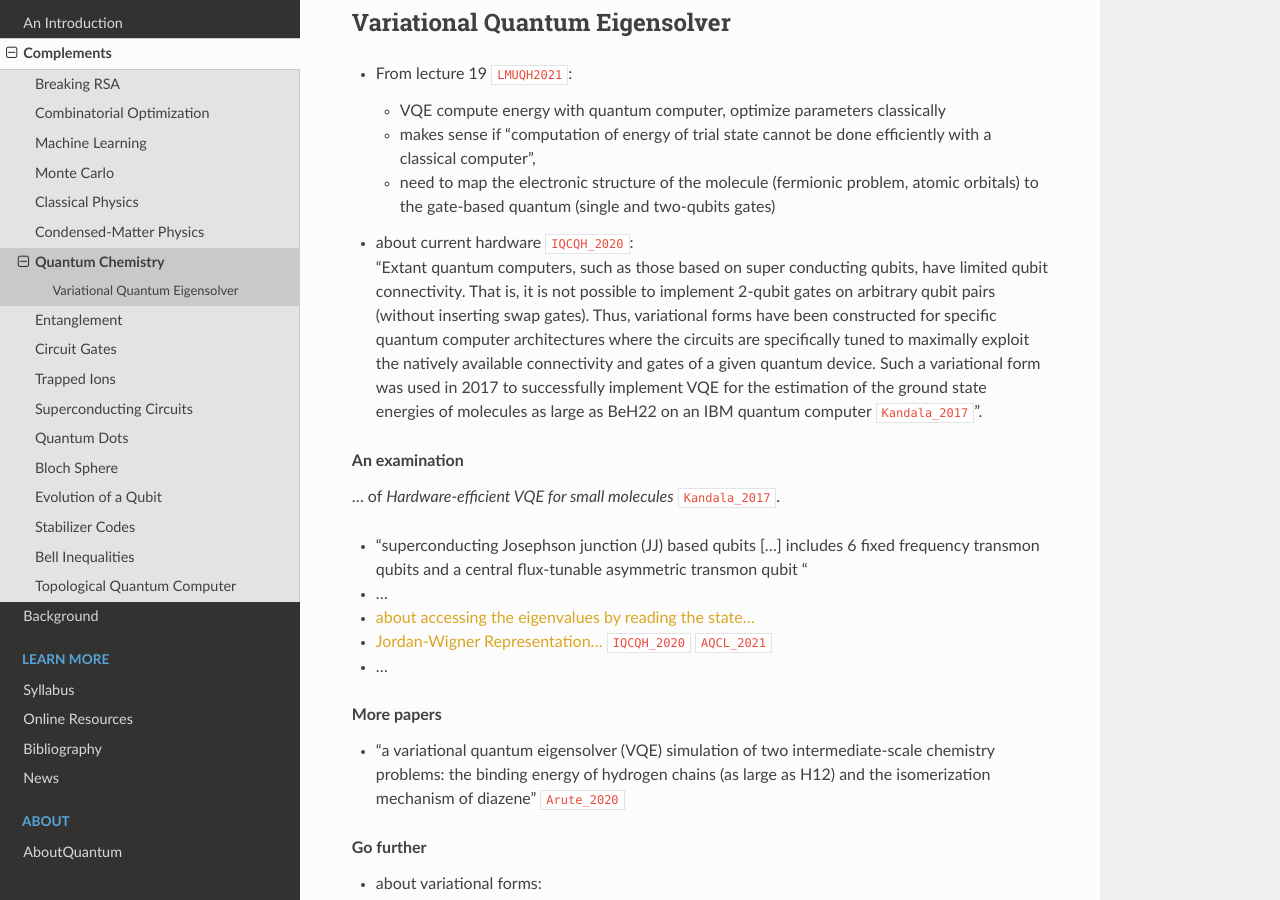
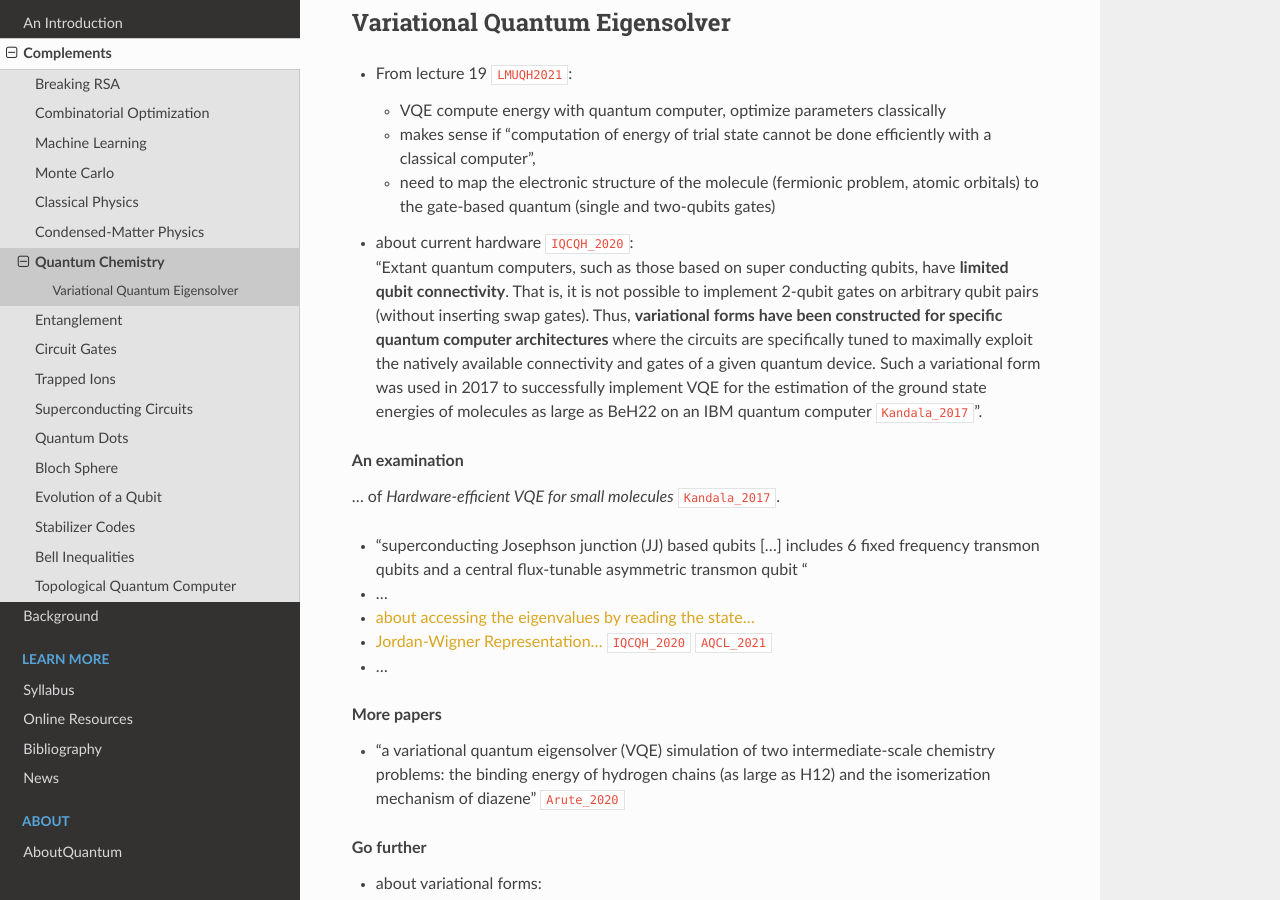
Before and after one commit to tomlqc/about-quantum, a Sphinx documentation site: the page built from source/stories/complements/chemistry.rst, in a window 1280 px wide and 900 px high, scrolled down 543 px. Built offline with Sphinx 7.4.7 and the Read the Docs theme 2.0.0, drawn with Linux system fonts in a browser that asks for light colours; cross-references to code outside the pages are shown as plain code.

Commit message:
A few corrections.

```diff
--- a/source/intro/simulation/simulate.rst
+++ b/source/intro/simulation/simulate.rst
@@ -17,11 +17,11 @@ forms a many-body model of it, and can be controlled to some extend. |citation|
 
 Two major problems can be addressed:
 
-- | Computing the energy levels of a quantum system's:
+- | **Computing the energy levels** of a quantum system's:
     this requires an eigensolver for the Hamiltonian.
     This topic is covered in :ref:`stories/complements/chemistry:Quantum Chemistry`.
 
-- | Simulating Hamiltonian dynamics:
+- | **Simulating Hamiltonian dynamics**:
     this requires the discretization of the Hamiltonian.
 
 The former problem is essential to Quantum Chemistry:
--- a/source/stories/complements/chemistry.rst
+++ b/source/stories/complements/chemistry.rst
@@ -37,7 +37,13 @@ Variational Quantum Eigensolver
     to the gate-based quantum (single and two-qubits gates)
 
 - | about current hardware :cite:`IQCQH_2020`:
-  | "Extant quantum computers, such as those based on super conducting qubits, have limited qubit connectivity. That is, it is not possible to implement 2-qubit gates on arbitrary qubit pairs (without inserting swap gates). Thus, variational forms have been constructed for specific quantum computer architectures where the circuits are specifically tuned to maximally exploit the natively available connectivity and gates of a given quantum device. Such a variational form was used in 2017 to successfully implement VQE for the estimation of the ground state energies of molecules as large as BeH22 on an IBM quantum computer :cite:`Kandala_2017`".
+  | "Extant quantum computers, such as those based on super conducting qubits, have **limited qubit connectivity**.
+    That is, it is not possible to implement 2-qubit gates on arbitrary qubit pairs (without inserting swap gates).
+    Thus, **variational forms have been constructed for specific quantum computer architectures**
+    where the circuits are specifically tuned to maximally exploit the natively available connectivity and
+    gates of a given quantum device.
+    Such a variational form was used in 2017 to successfully implement VQE for the estimation
+    of the ground state energies of molecules as large as BeH22 on an IBM quantum computer :cite:`Kandala_2017`".
 
 .. rubric:: An examination
 
```
Also changed, not shown: source/stories/background/group_theory.rst (+1 -1 lines), source/stories/complements/stabilizer.rst (+4 -3 lines).
